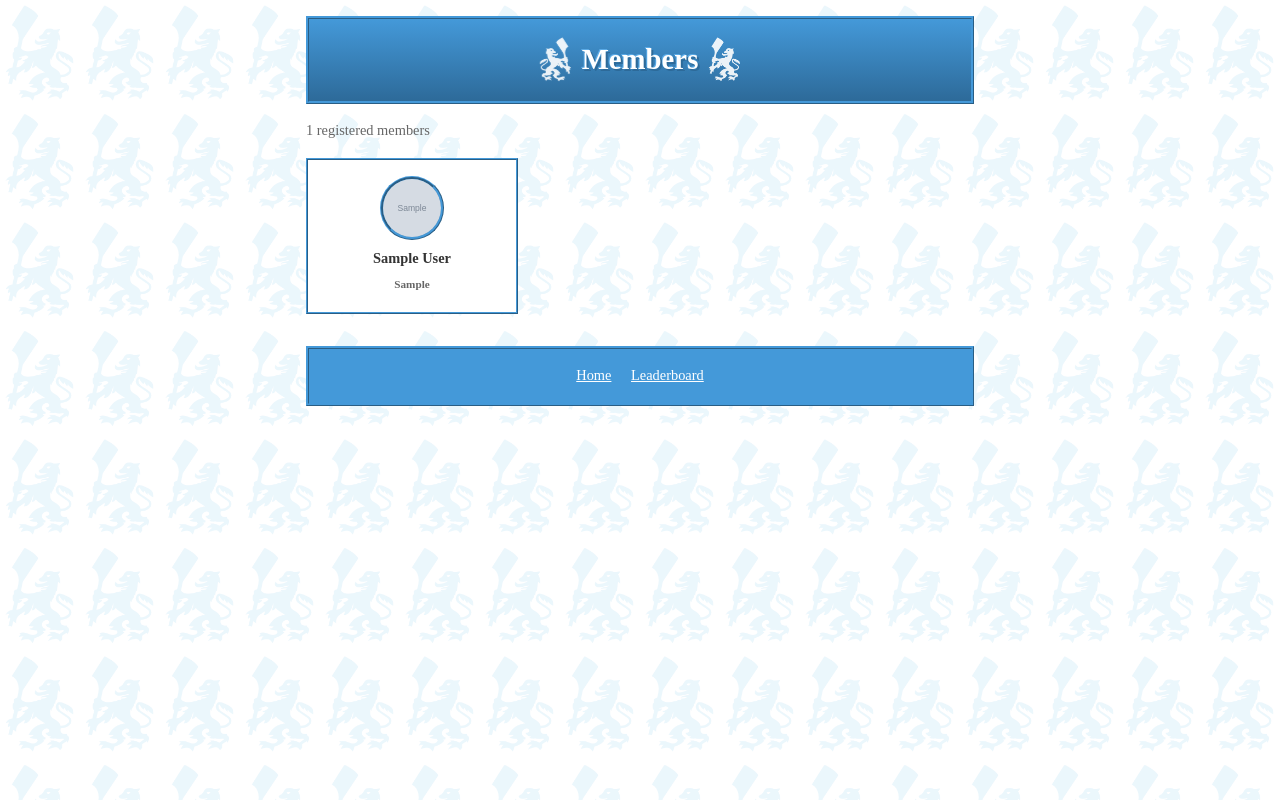
After one commit to arin-jaff/erg-room, a Flask app: page /members in a window 1280 px wide. The commit adds this page. Run offline with Flask 3, Linux system fonts and the light colour scheme; tables that the repository leaves empty hold one stand-in row (values such as "Sample post"); grey boxes marked "Sample" are stand-in pictures; parts of the project's set-up code (start-up, migrations or seed data) failed here and were passed over.

Commit message:
Add members page and view

```diff
--- a/app/web.py
+++ b/app/web.py
@@ -50,8 +50,7 @@ def index():
     present = get_present_members()
     last_scan = get_last_scan_info()
     history = get_scan_history()
-    stats = get_leaderboard_stats()
-    return render_template("index.html", present=present, last_scan=last_scan, scan_history=history, stats=stats)
+    return render_template("index.html", present=present, last_scan=last_scan, scan_history=history)
 
 
 @app.route("/api/present")
@@ -320,9 +319,24 @@ def api_simulate(member_id: str):
     return jsonify({"success": False, "error": "Member not found"}), 404
 
 
+@app.route("/members")
+def members_directory():
+    members = get_all_members()
+    return render_template("members.html", members=members)
+
+
+@app.route("/members/<member_id>")
+def member_profile(member_id):
+    member = get_member_by_id(member_id)
+    if not member:
+        return redirect(url_for("members_directory"))
+    return render_template("member_profile.html", member=member)
+
+
 @app.route("/leaderboard")
 def leaderboard():
-    return redirect(url_for("index"))
+    stats = get_leaderboard_stats()
+    return render_template("leaderboard.html", stats=stats)
 
 
 @app.route("/admin/device")
--- /dev/null
+++ b/templates/members.html
@@ -0,0 +1,125 @@
+<!DOCTYPE html>
+<html lang="en">
+<head>
+    <meta charset="UTF-8">
+    <meta name="viewport" content="width=device-width, initial-scale=1.0">
+    <title>Members - Erg Room</title>
+    <link rel="icon" type="image/x-icon" href="/static/favicon.ico">
+    <link rel="stylesheet" href="/static/style.css">
+    <style>
+        .members-grid {
+            display: grid;
+            grid-template-columns: repeat(auto-fill, minmax(160px, 1fr));
+            gap: 1rem;
+            margin: 1rem 0;
+        }
+
+        .member-card {
+            background: #fff;
+            border: 2px ridge #4499D9;
+            padding: 1rem;
+            text-align: center;
+            text-decoration: none;
+            color: inherit;
+            transition: transform 0.1s ease, box-shadow 0.1s ease;
+        }
+
+        .member-card:hover {
+            transform: translateY(-2px);
+            box-shadow: 0 4px 8px rgba(0,0,0,0.1);
+        }
+
+        .member-card .photo {
+            width: 64px;
+            height: 64px;
+            border-radius: 50%;
+            margin: 0 auto 0.5rem;
+            background: #4499D9;
+            display: flex;
+            align-items: center;
+            justify-content: center;
+            color: #fff;
+            font-weight: bold;
+            font-size: 1.5rem;
+            overflow: hidden;
+        }
+
+        .member-card .photo img {
+            width: 100%;
+            height: 100%;
+            object-fit: cover;
+        }
+
+        .member-card .name {
+            font-weight: bold;
+            font-size: 0.9rem;
+            margin-bottom: 0.25rem;
+        }
+
+        .member-card .tags {
+            font-size: 0.75rem;
+            color: #666;
+        }
+
+        .member-card .tag {
+            display: inline-block;
+            padding: 0.1rem 0.4rem;
+            border-radius: 3px;
+            font-size: 0.7rem;
+            font-weight: bold;
+            margin: 0.1rem;
+        }
+
+        .tag-1V { background: #FFD700; }
+        .tag-2V { background: #C0C0C0; }
+        .tag-3V { background: #CD7F32; color: #fff; }
+        .tag-LM { background: #e8f4fc; color: #4499D9; }
+        .tag-M { background: #f0e8fc; color: #6a4499; }
+        .tag-W { background: #fce8f0; color: #994472; }
+
+        .member-count {
+            color: #666;
+            font-size: 0.9rem;
+            margin-bottom: 1rem;
+        }
+    </style>
+</head>
+<body>
+    <header>
+        <div class="header-content">
+            <img src="/static/c150lion1.png" alt="C150 Lion" class="header-lion left">
+            <h1>Members</h1>
+            <img src="/static/c150lion1.png" alt="C150 Lion" class="header-lion right">
+        </div>
+    </header>
+
+    <div class="member-count">{{ members|length }} registered members</div>
+
+    <div class="members-grid">
+        {% for member in members %}
+        <a href="/members/{{ member.id }}" class="member-card">
+            <div class="photo">
+                {% if member.profile_picture %}
+                <img src="/static/uploads/{{ member.profile_picture }}" alt="{{ member.name }}">
+                {% else %}
+                {{ member.name[0] }}
+                {% endif %}
+            </div>
+            <div class="name">{{ member.name }}</div>
+            <div class="tags">
+                {% if member.rowing_category %}
+                <span class="tag tag-{{ member.rowing_category }}">{{ member.rowing_category }}</span>
+                {% endif %}
+            </div>
+        </a>
+        {% else %}
+        <div class="empty">No members yet</div>
+        {% endfor %}
+    </div>
+
+    <footer>
+        <a href="/">Home</a>
+        <a href="/leaderboard">Leaderboard</a>
+    </footer>
+</body>
+</html>
```
Also changed, not shown: templates/index.html (+2 -152 lines), templates/leaderboard.html (+29 -11 lines), templates/member_profile.html (added, +134 -0 lines).
